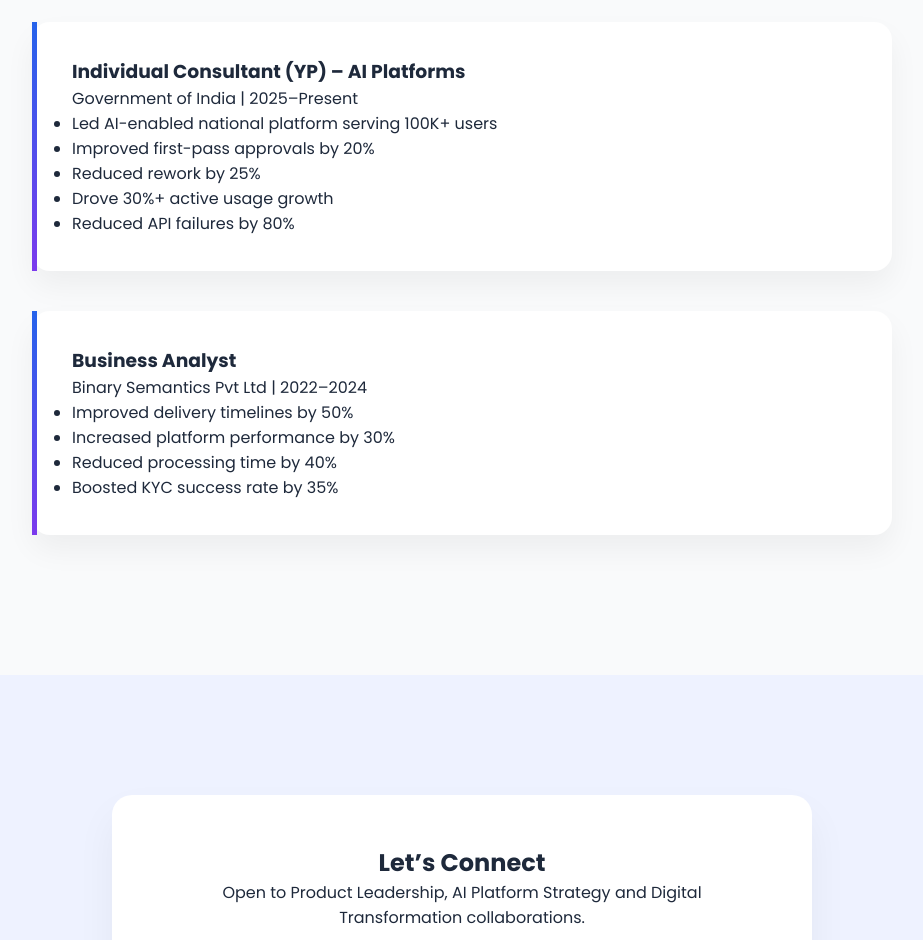
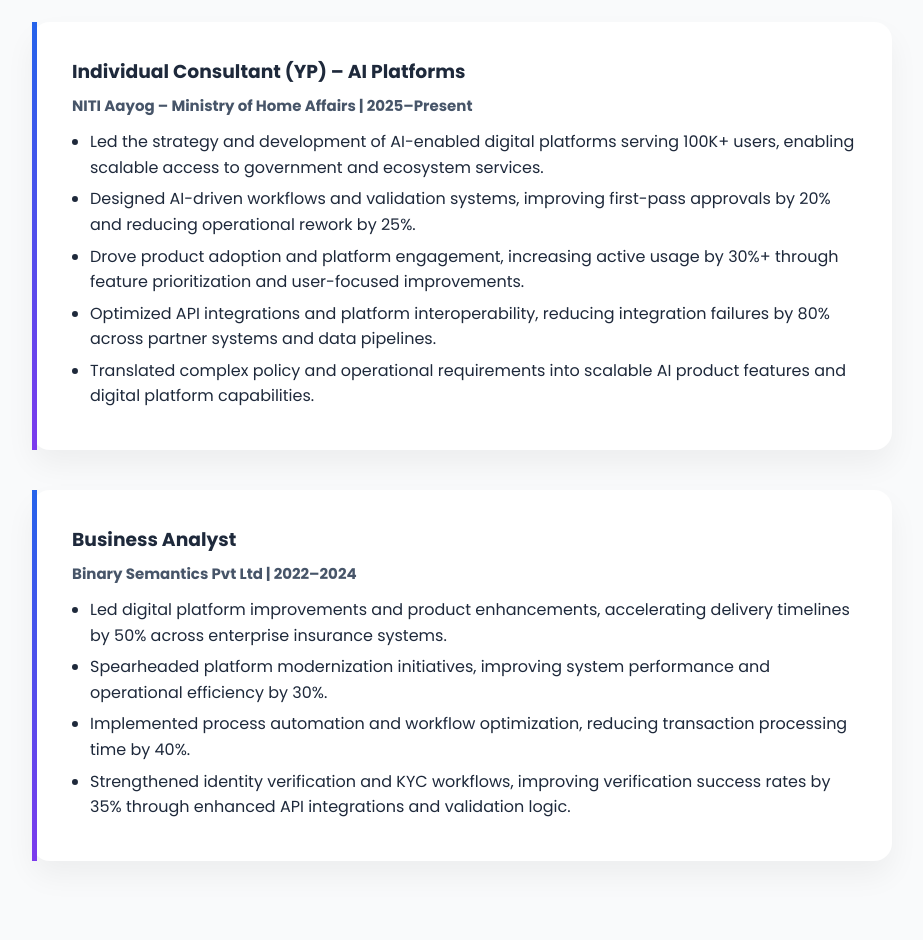
Before and after one commit to SinghRohit1109/rohit-portfolio, a plain HTML site: page index.html in a window 1280 px wide. Shown: the part 1860-2800 px from the top of the page, without its empty margins (178-1101 px from the left). Drawn offline with Linux system fonts and the light colour scheme.

Commit message:
Updated portfolio content and experience section

```diff
--- a/index.html
+++ b/index.html
@@ -32,12 +32,12 @@
             <h1 class="hero-name">Rohit Singh</h1>
 
             <h2 class="hero-title">
-                AI Product Consultant | Government Digital Platforms
+                AI Product & Strategy Consultant | Digital Public Platforms
             </h2>
 
             <p class="hero-description">
-                Building AI-enabled national ecosystems serving 100K+ users,
-                driving measurable growth in engagement and automation.
+                Designing and scaling AI-enabled digital platforms across government and enterprise ecosystems,
+                driving automation, data-driven workflows, and measurable impact for 100K+ users.
             </p>
 
             <a href="#experience" class="btn-primary">View Experience</a>
@@ -127,24 +127,38 @@
 
     <div class="exp-card animate">
         <h3>Individual Consultant (YP) – AI Platforms</h3>
-        <p>Government of India | 2025–Present</p>
+        <p class="exp-meta">
+<strong>NITI Aayog – Ministry of Home Affairs | 2025–Present</strong>
+</p>
         <ul>
-            <li>Led AI-enabled national platform serving 100K+ users</li>
-            <li>Improved first-pass approvals by 20%</li>
-            <li>Reduced rework by 25%</li>
-            <li>Drove 30%+ active usage growth</li>
-            <li>Reduced API failures by 80%</li>
+            <li>Led the strategy and development of AI-enabled digital platforms serving 100K+ users,
+                enabling scalable access to government and ecosystem services.</li>
+            <li>Designed AI-driven workflows and validation systems,
+                improving first-pass approvals by 20% and reducing operational rework by 25%.</li>
+            <li>Drove product adoption and platform engagement,
+                increasing active usage by 30%+ through feature prioritization and user-focused improvements.</li>
+            <li>Optimized API integrations and platform interoperability,
+                reducing integration failures by 80% across partner systems and data pipelines.</li>
+            <li>Translated complex policy and operational
+                requirements into scalable AI product features and digital platform capabilities.</li>
         </ul>
     </div>
 
     <div class="exp-card animate">
         <h3>Business Analyst</h3>
-        <p>Binary Semantics Pvt Ltd | 2022–2024</p>
+         <p class="exp-meta">
+<strong>Binary Semantics Pvt Ltd | 2022–2024</strong>
+</p>
+
         <ul>
-            <li>Improved delivery timelines by 50%</li>
-            <li>Increased platform performance by 30%</li>
-            <li>Reduced processing time by 40%</li>
-            <li>Boosted KYC success rate by 35%</li>
+            <li>Led digital platform improvements and product enhancements,
+                accelerating delivery timelines by 50% across enterprise insurance systems.</li>
+            <li>Spearheaded platform modernization initiatives,
+                improving system performance and operational efficiency by 30%.</li>
+            <li>Implemented process automation and workflow optimization,
+                reducing transaction processing time by 40%.</li>
+            <li>Strengthened identity verification and KYC workflows, improving
+                verification success rates by 35% through enhanced API integrations and validation logic.</li>
         </ul>
     </div>
 
--- a/style.css
+++ b/style.css
@@ -341,6 +341,22 @@ body {
     box-shadow: 0 25px 50px rgba(37,99,235,0.15);
 }
 
+.exp-meta{
+    margin: 8px 0 12px 0;
+    font-size: 15px;
+    color: #475569;
+}
+
+.exp-card ul{
+    margin-top: 10px;
+    padding-left: 18px;
+}
+
+.exp-card li{
+    margin-bottom: 6px;
+    line-height: 1.6;
+}
+
 /* =========================
    CONTACT SECTION
 ========================= */
```
